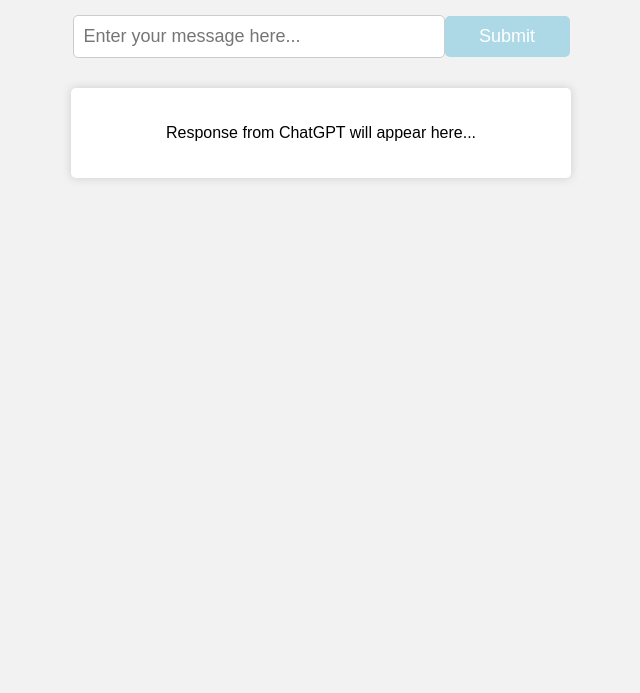
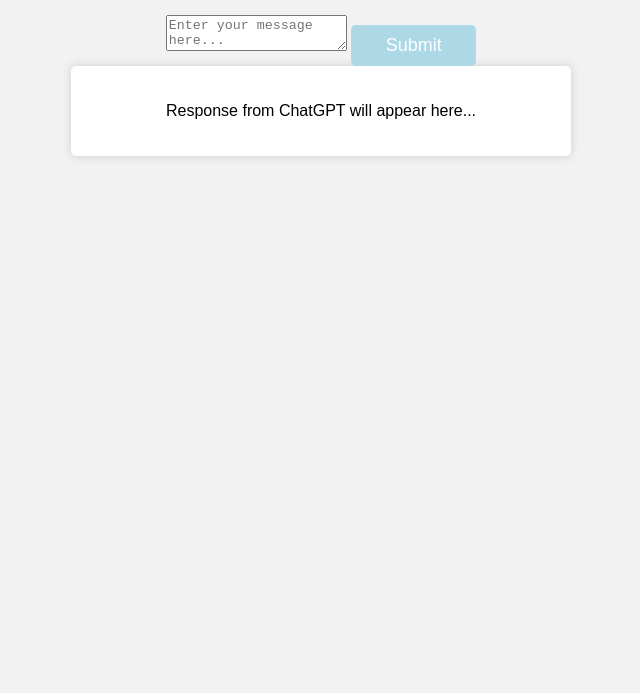
Before and after one commit to codebuild101yt/gpt-3-bot, a plain HTML site: page index.html in a window 1280 px wide. Shown: the part 107-800 px from the top of the page, without its empty margins (319-959 px from the left). Drawn offline with Linux system fonts and the light colour scheme.

Commit message:
Update index.html

```diff
--- a/index.html
+++ b/index.html
@@ -2,16 +2,16 @@
 <html>
   <head>
     <meta charset="UTF-8">
-    <title>ChatGPT Website</title>
+    <title>ChatGPT</title>
     <link rel="stylesheet" type="text/css" href="style.css">
   </head>
   <body>
     <div class="container">
       <h1>ChatGPT</h1>
-      <form action="#">
-        <input type="text" placeholder="Enter your message here...">
+      <div class="input-container">
+        <textarea placeholder="Enter your message here..."></textarea>
         <button type="submit">Submit</button>
-      </form>
+      </div>
       <div class="response">
         <p>Response from ChatGPT will appear here...</p>
       </div>
```
